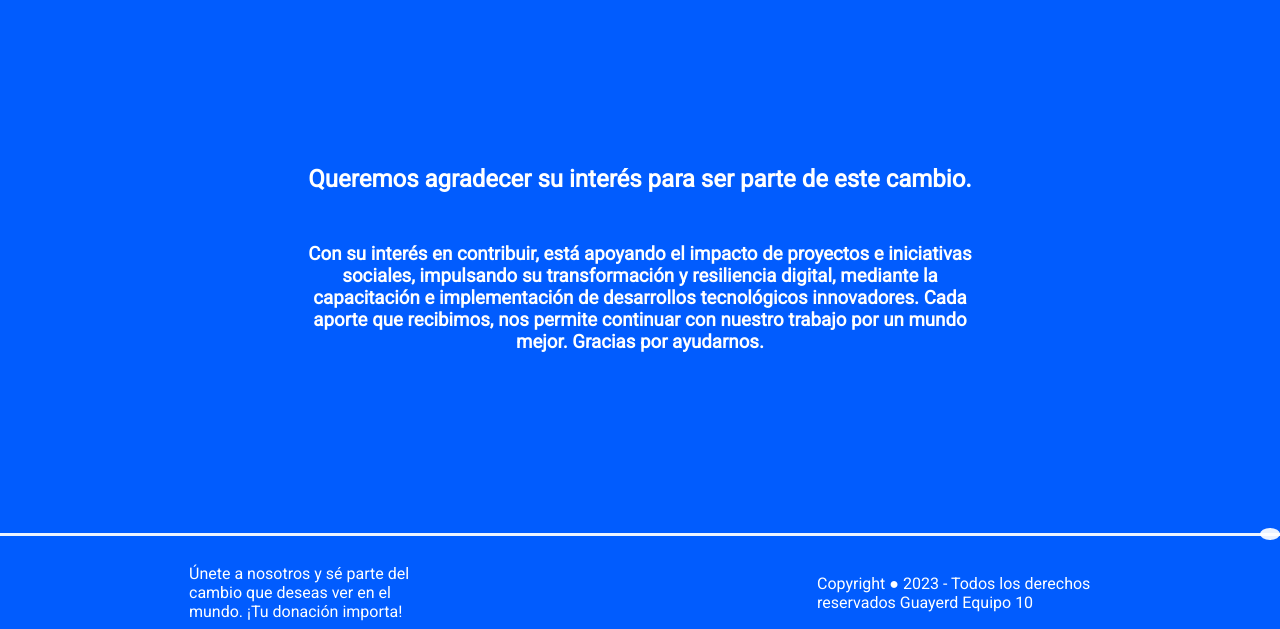
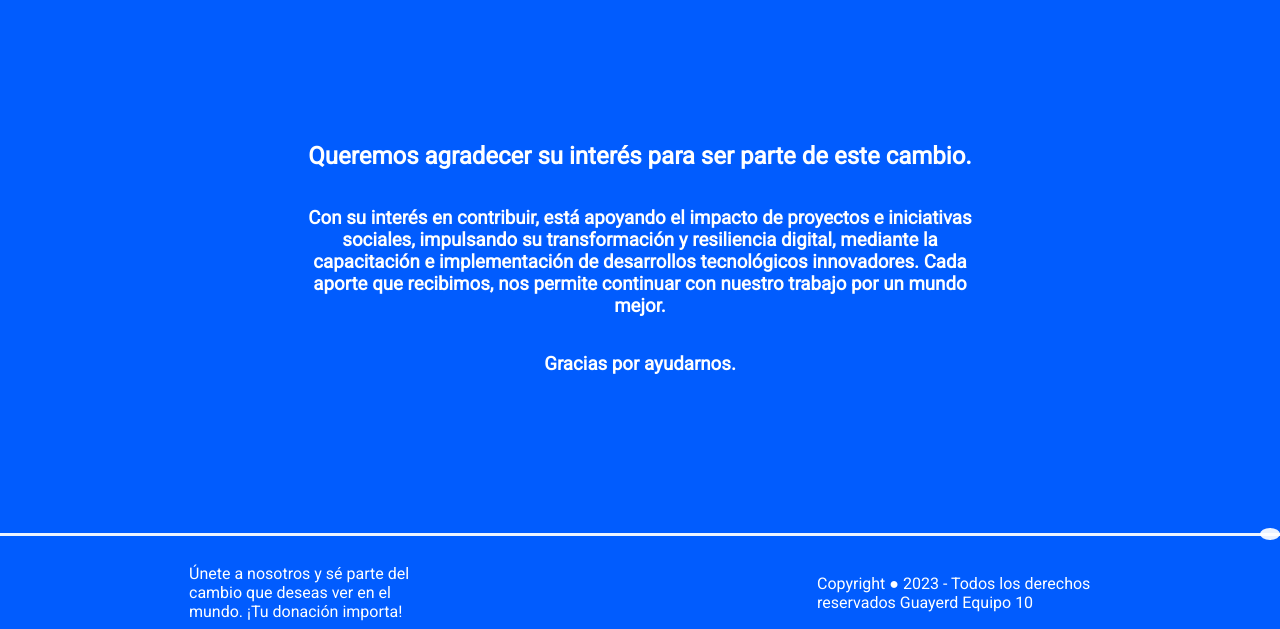
Before and after one commit to Miqueass2/Proyecto-WINGU, a plain HTML site: page thanks.html in a window 1280 px wide. Shown: the part 207-836 px from the top of the page. Drawn offline with Linux system fonts and the light colour scheme.

Commit message:
arreglo detalles

```diff
--- a/index.css
+++ b/index.css
@@ -427,7 +427,7 @@ text-shadow:  -1px -3px 3px #2420a6;
     text-align: center;
   }
   .thanks-text{
-    margin-top: 30px;
+    margin-top: 17px;
     color: white;
     text-align: center;
 
--- a/thanks.html
+++ b/thanks.html
@@ -1,6 +1,7 @@
 <!DOCTYPE html>
 <html lang="es">
    <head>
+      <meta name="viewport" content="width=device-width, initial-scale=1.0">
       <meta http-equiv="Content-type" content="text/html; charset=UTF-8">
       <link rel="stylesheet" href="./index.css">
       <link rel="preconnect" href="https://fonts.googleapis.com">
@@ -31,6 +32,8 @@
           <h3 class="thanks-text">
             Con su interés en contribuir, está apoyando el impacto de proyectos e iniciativas sociales, impulsando su transformación y resiliencia digital, mediante la capacitación e implementación de desarrollos tecnológicos innovadores.
             Cada aporte que recibimos, nos permite continuar con nuestro trabajo por un mundo mejor.
+          </h3>
+          <h3 class="thanks-text">
             Gracias por ayudarnos.
           </h3>
       </div>
```
